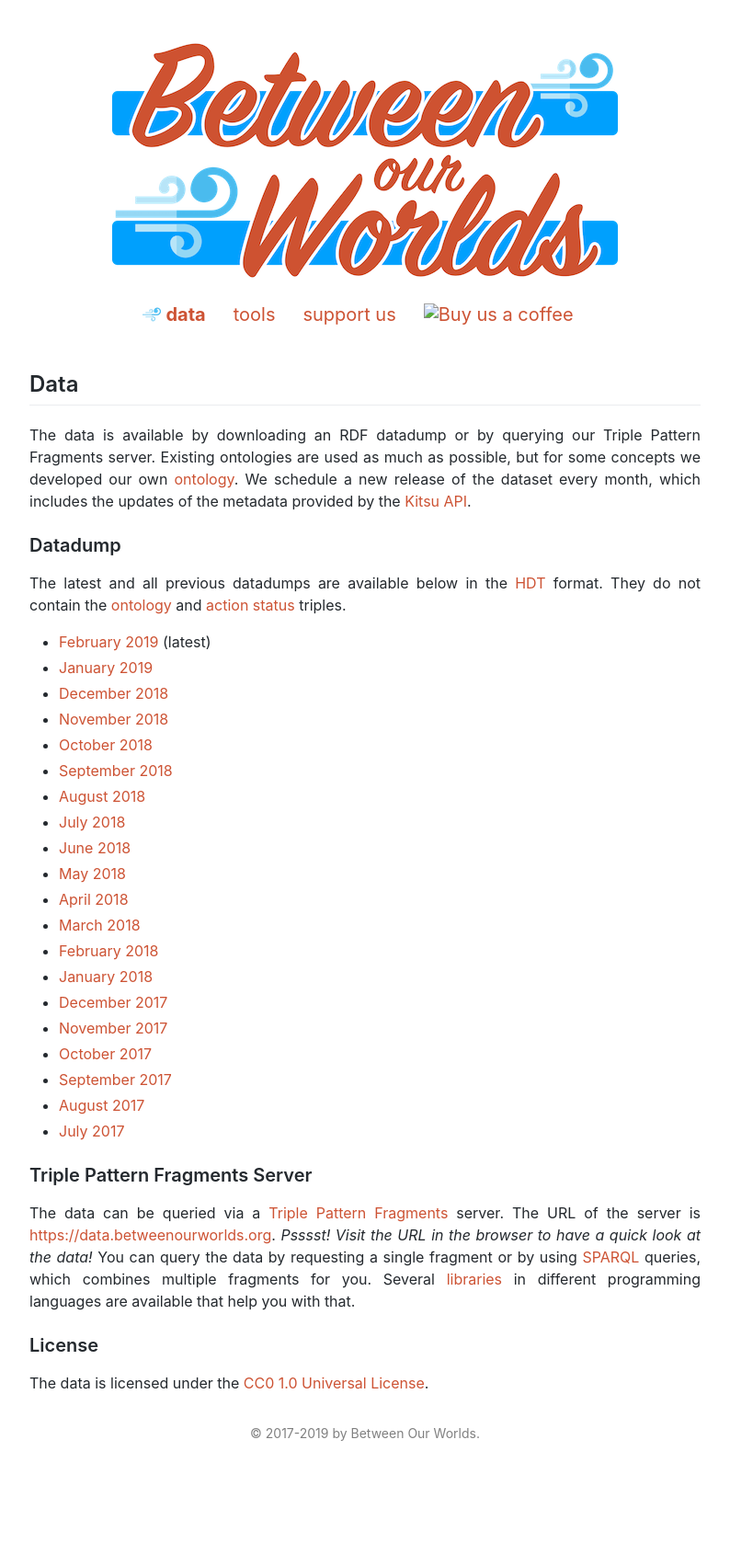
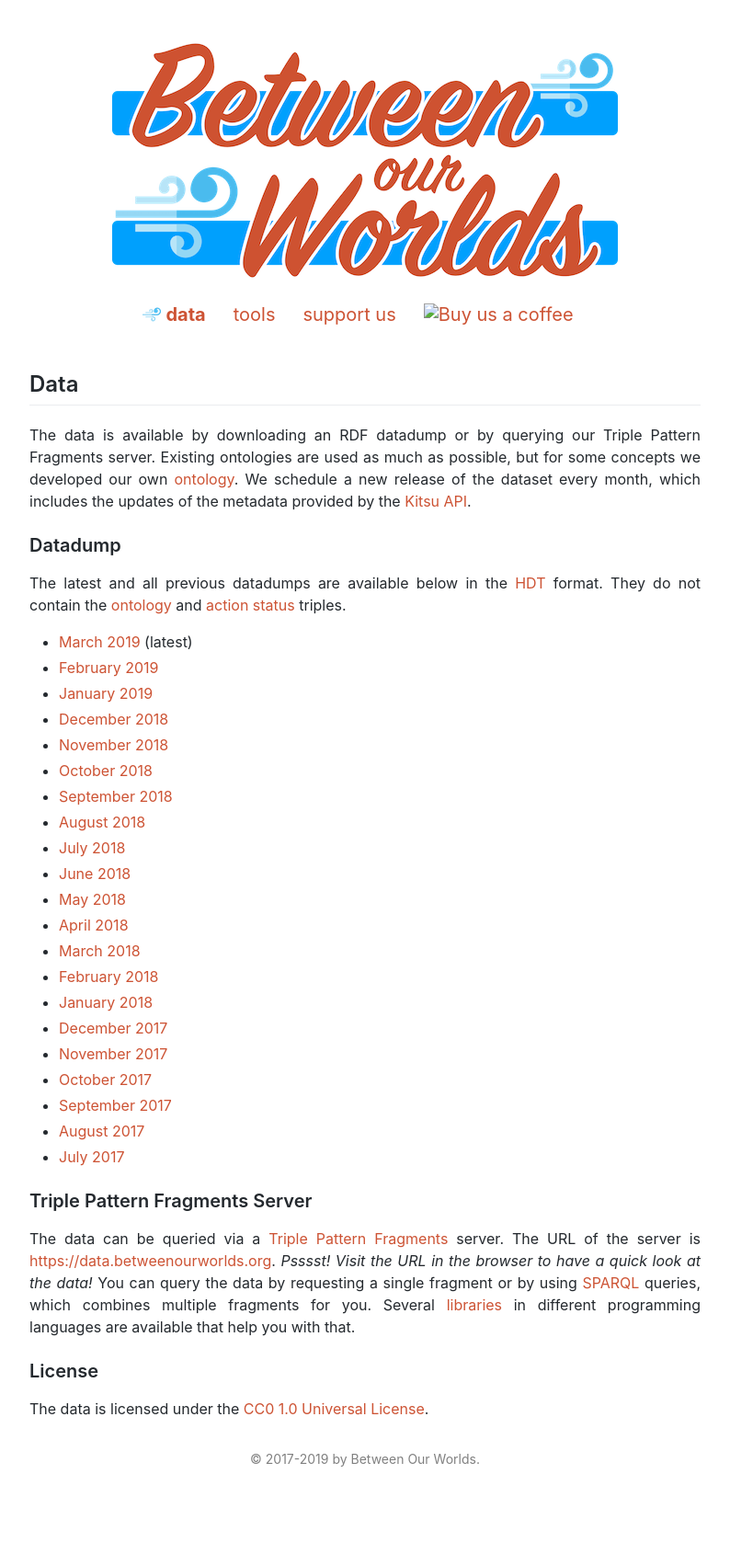
Before and after one commit to BetweenOurWorlds/website, a Jekyll site: the page built from data.html, in a window 1280 px wide. Shown: the whole page at 92% size, without its empty margins (243-1037 px from the left). Built offline with Jekyll 4.4.1, drawn with Linux system fonts in a browser that asks for light colours; before the commit the page ends 1662 px from its top, so only the background shows below that.

Commit message:
add release 2019-03

```diff
--- a/_data/datasets.yml
+++ b/_data/datasets.yml
@@ -1,6 +1,9 @@
+- name: March 2019
+  slug: 2019-03
+  latest: yes
 - name: February 2019
   slug: 2019-02
-  latest: yes
+  latest: no
 - name: January 2019
   slug: 2019-01
   latest: no
```
